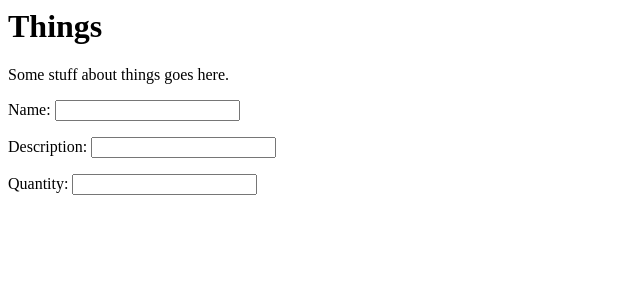
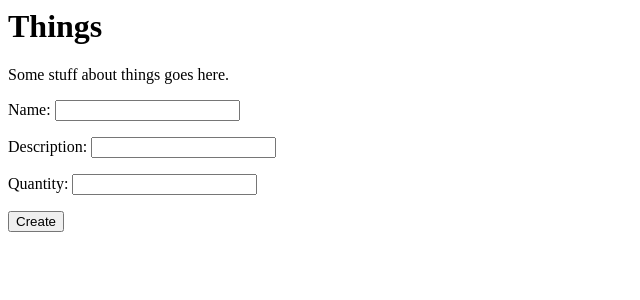
Before and after one commit to KCL-SEG/things-2-istiyakc, a Django app: template things/templates/home.html in a window 1280 px wide. Shown: the top 300 px of the page, without its empty margins (0-640 px from the left). Run offline with Django 3.2, Linux system fonts and the light colour scheme; the template is opened without the code that fills it: values that come from a table or form of the project are taken from there, others are empty.

Commit message:
finished

```diff
--- a/things/templates/home.html
+++ b/things/templates/home.html
@@ -10,6 +10,7 @@
   <form action= "{% url 'home' %}"  method="post">
     {% csrf_token %}
     {{ form.as_p }}
+    <input type="submit" value="Create">
   </form>
 </body>
 </html>
--- a/things/views.py
+++ b/things/views.py
@@ -1,4 +1,6 @@
 from django.shortcuts import render
+from .froms import ThingForm
 
 def home(request):
+    form = ThingForm()
     return render(request, 'home.html', {'form': form})
```
Also changed, not shown: things/forms.py (line endings or trailing spaces).
